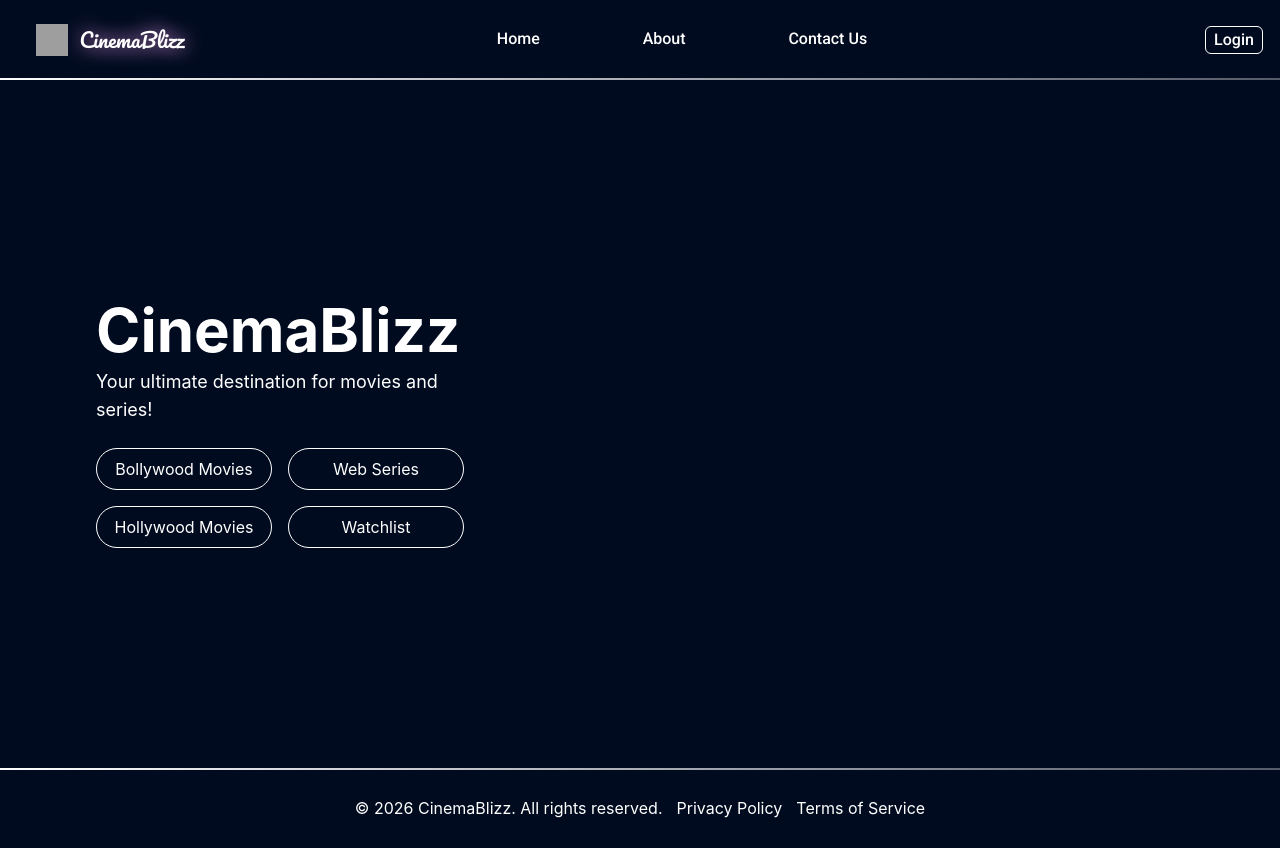
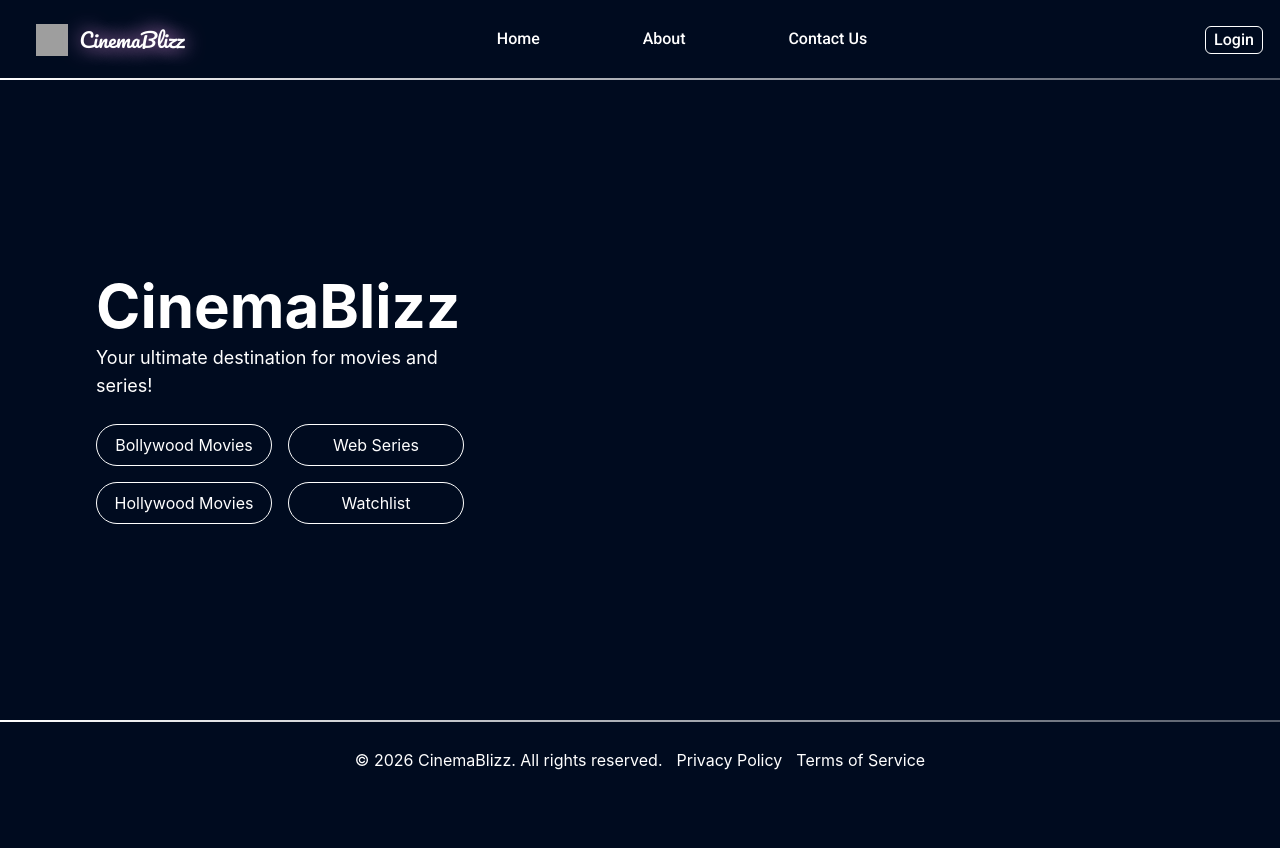
Before and after one commit to Sufiyan3101/CinemaBlizz, a React (Vite) app in the folder Frontend-vite/: page / in a window 1280 px wide. After the commit the page ends 800 px from the top, so only its background shows below. Built offline with nearby package versions, Linux system fonts and the light colour scheme; grey boxes are pictures that could not be loaded.

Commit message:
Updated css

```diff
--- a/Frontend-vite/src/Components/MovieCard.jsx
+++ b/Frontend-vite/src/Components/MovieCard.jsx
@@ -8,7 +8,6 @@ const MovieCard = ({ movie }) => {
 
   const watchlist = isInWatchlist(movie.title);
 
-  // ✅ Watchlist click
   const handleWatchlistClick = (e) => {
     e.stopPropagation();
     if (!watchlist) {
@@ -21,12 +20,12 @@ const MovieCard = ({ movie }) => {
       className="movie-card relative w-96 h-96 mx-auto text-center rounded-2xl bg-slate-400 shadow-md cursor-pointer"
       onClick={() => window.open(movie.videoUrl, "_blank")}
     >
-      <div className="card relative group h-full">
+      <div className="relative group h-full">
         {/* Thumbnail */}
         <img
           src={movie.thumbnail}
           alt={movie.title}
-          className="w-full h-96 object-fill rounded-2xl transition-transform duration-500 group-hover:scale-110"
+          className="w-full h-96 object-cover rounded-2xl transition-transform duration-500 group-hover:scale-110"
         />
 
         {/* Watchlist Icon */}
--- a/Frontend-vite/src/Css/MiddleContent.css
+++ b/Frontend-vite/src/Css/MiddleContent.css
@@ -1,8 +1,9 @@
-.middlecontent{
-    min-height: 80vh;
+.middlecontent {
+    min-height: 100%;
 }
-.homecinema{
-    min-height: 80vh;
+
+.homecinema {
+    min-height: 100%;
 }
 .btn{
     color: white;
```
